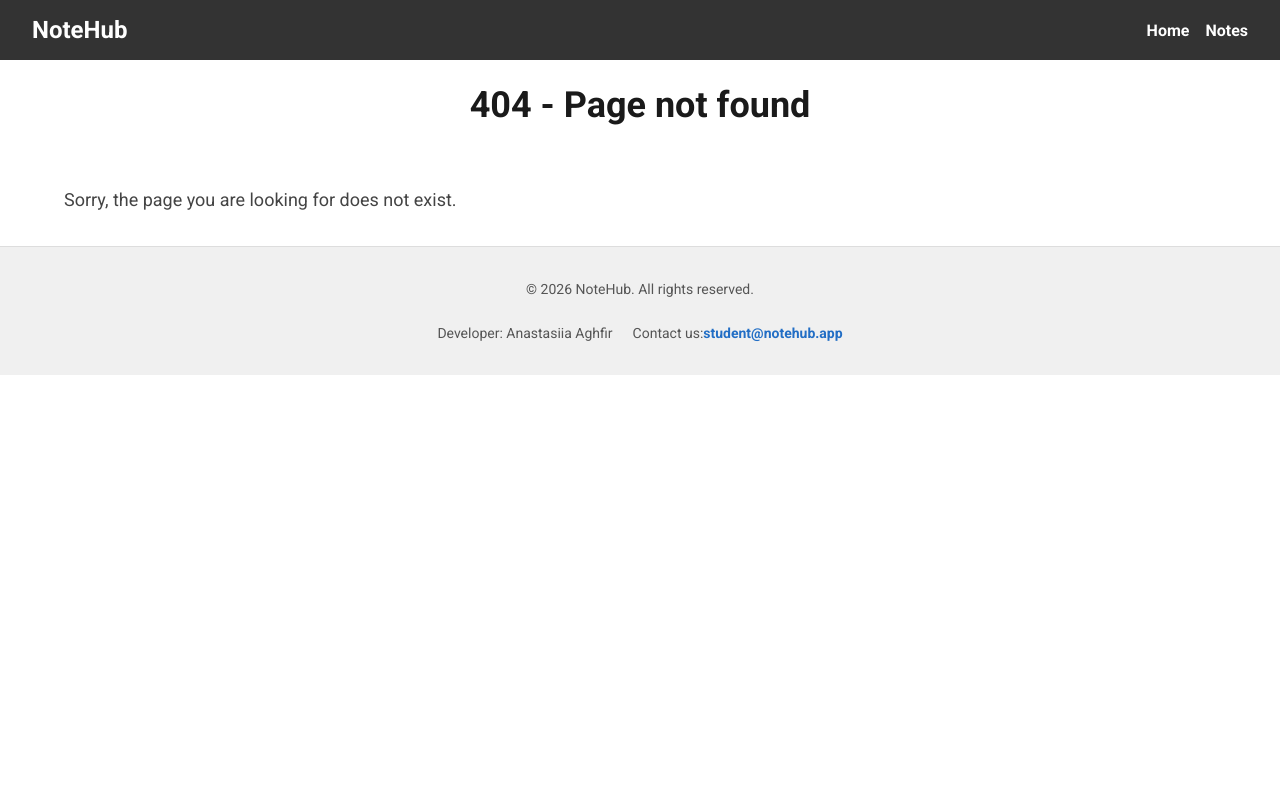
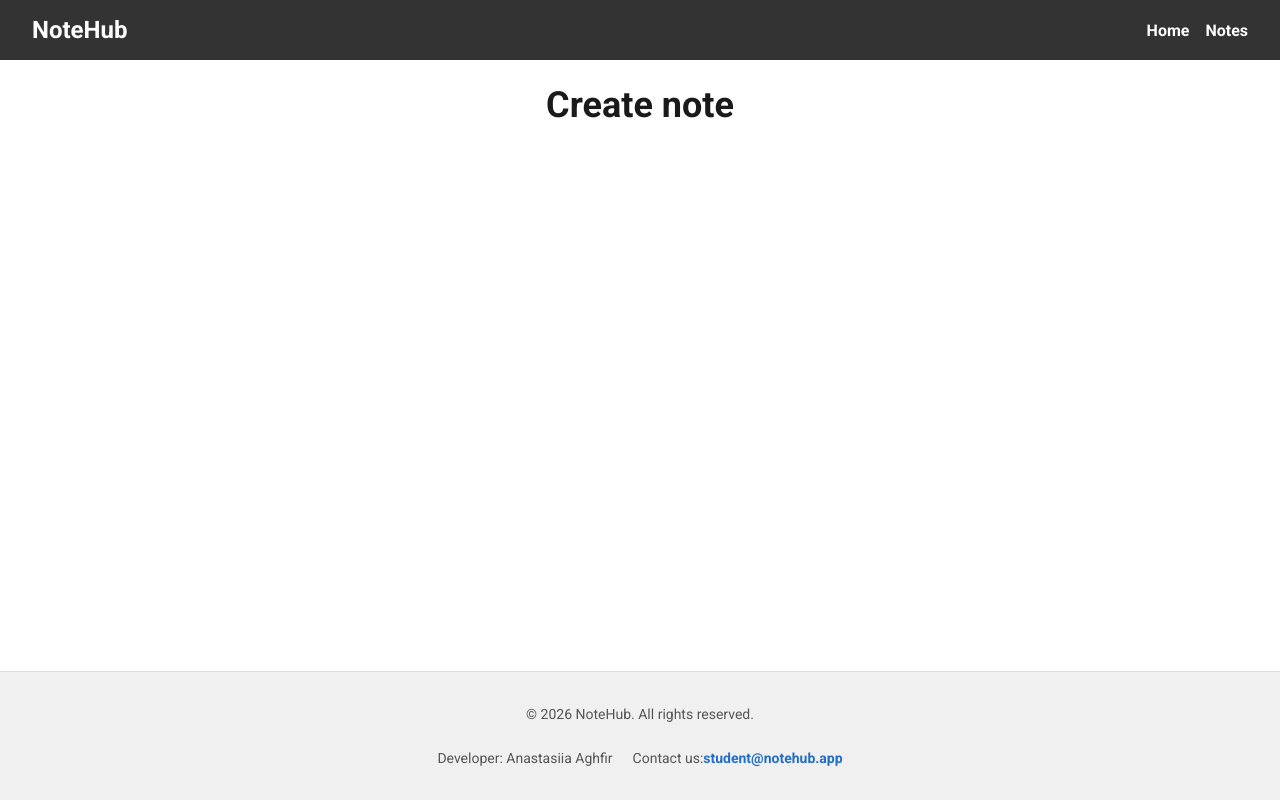
Before and after one commit to AnastasiiaAghfir/08-zustand, a Next.js app: page /notes/action/create in a window 1280 px wide. Before the commit this address had no page. Built offline with nearby package versions, Linux system fonts and the light colour scheme.

Commit message:
add create note page and metadata

```diff
--- /dev/null
+++ b/app/notes/action/create/CreateNote.module.css
@@ -0,0 +1,18 @@
+.main {
+  flex: 1;
+}
+
+.container {
+  width: 90%;
+  max-width: 1280px;
+  margin: 0px auto;
+  padding: 0 16px 16px;
+}
+
+.title {
+  font-size: 36px;
+  font-weight: 700;
+  color: #1a1a1a;
+  margin-bottom: 60px;
+  text-align: center;
+}
--- /dev/null
+++ b/app/notes/action/create/page.tsx
@@ -0,0 +1,31 @@
+import css from '@/app/notes/action/create/CreateNote.module.css';
+import { Metadata } from 'next';
+
+export const metadata: Metadata = {
+  title: 'Create New Note | NoteHub',
+  description:
+    'Quickly create a new note in NoteHub - the efficient app for organizing your thoughts and ideas',
+  openGraph: {
+    title: 'Create New Note | NoteHub',
+    description:
+      'Quickly create a new note in NoteHub - the efficient app for organizing your thoughts and ideas',
+    url: `https://08-zustand-seven-bice-56.vercel.app/notes/filter/action/create`,
+    images: {
+      url: 'https://ac.goit.global/fullstack/react/notehub-og-meta.jpg',
+      width: '1200',
+      height: '630',
+      alt: 'Create New Note | NoteHub',
+    },
+  },
+};
+
+export default function CreateNote() {
+  return (
+    <main className={css.main}>
+      <div className={css.container}>
+        <h1 className={css.title}>Create note</h1>
+        {/* NoteForm component */}
+      </div>
+    </main>
+  );
+}
--- a/app/notes/filter/[...slug]/Notes.client.tsx
+++ b/app/notes/filter/[...slug]/Notes.client.tsx
@@ -10,7 +10,6 @@ import SearchBox from '@/components/SearchBox/SearchBox';
 import { useDebounce } from 'use-debounce';
 import { fetchNotes } from '@/lib/api';
 import { useState } from 'react';
-import { log } from 'console';
 
 type NotesClientProps = {
   tag: string | undefined;
```
